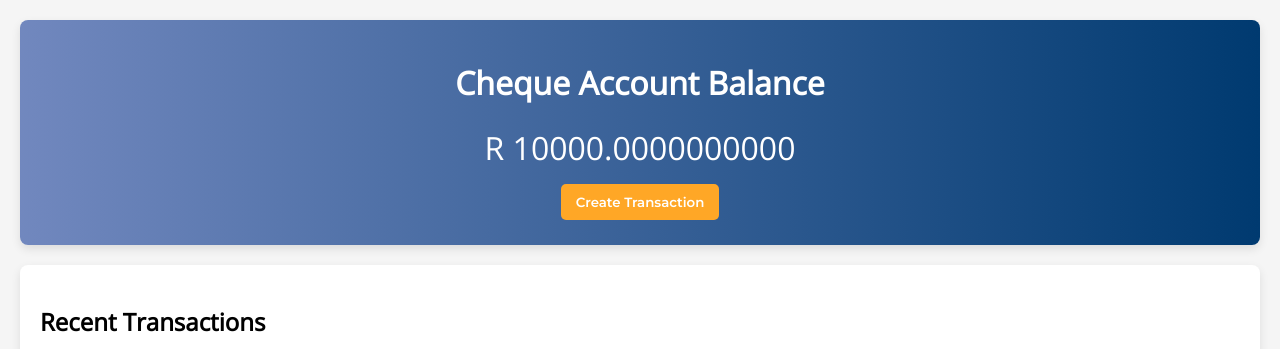
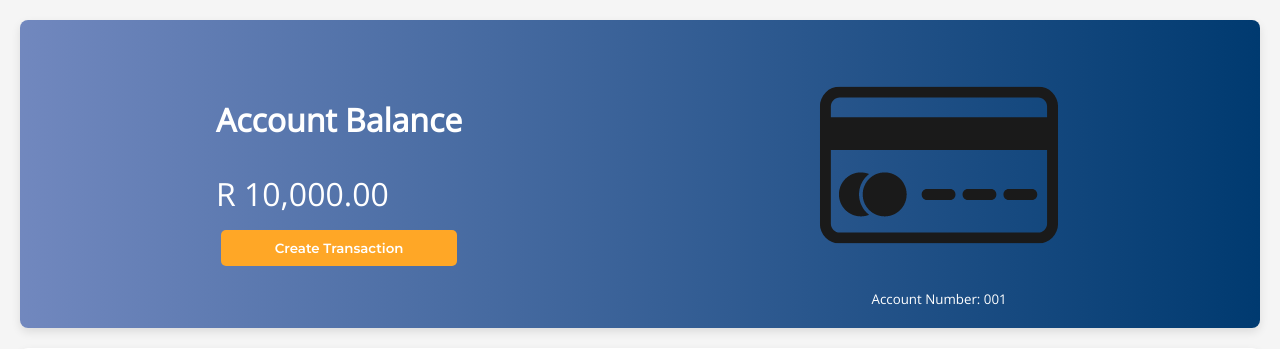
Before and after one commit to Reez0/tyme-bank-transactions, a Flask app: page / in a window 1280 px wide. Shown: the part 69-418 px from the top of the page. Run offline with Flask 3, Linux system fonts and the light colour scheme; data comes from the database, SQL or seed files in the repository; some libraries are stand-ins or nearby versions.

Commit message:
- Minor bug fixes - Styles updated

```diff
--- a/core/db_operations.py
+++ b/core/db_operations.py
@@ -58,10 +58,8 @@ def get_transaction(transaction_id: int) -> Optional[dict]:
 
 def remove_transaction(transaction_id: int) -> None:
     try:
-        rows_deleted = db.session.query(Transaction).filter(
+        db.session.query(Transaction).filter(
             Transaction.id == transaction_id).delete()
-        if rows_deleted == 0:
-            raise ValueError("Transaction not found.")
         db.session.commit()
     except Exception as e:
         db.session.rollback()
@@ -70,14 +68,12 @@ def remove_transaction(transaction_id: int) -> None:
 
 def update_transaction(transaction_id: int, date: datetime, transaction_type: str, description: str, amount: Union[int, float]) -> None:
     try:
-        rows_updated = db.session.query(Transaction).filter(Transaction.id == transaction_id).update({
+        db.session.query(Transaction).filter(Transaction.id == transaction_id).update({
             "date": date,
             "type": transaction_type,
             "description": description,
             "amount": amount
         })
-        if rows_updated == 0:
-            raise ValueError("Transaction not found.")
         db.session.commit()
     except Exception as e:
         db.session.rollback()
--- a/core/static/scripts.ts
+++ b/core/static/scripts.ts
@@ -214,6 +214,7 @@ async function retrieveTransactions(): Promise<void> {
 
         }
         addTransactionEvents();
+        updateBalance();
     } catch (error) {
         console.error('Fetch error:', error);
         alert("Something went wrong");
@@ -272,7 +273,6 @@ async function updateTransaction(transactionId: number): Promise<void> {
             headers: { 'Content-Type': 'application/json' },
             body: JSON.stringify(data),
         });
-
         const responseData: TransactionRetrievalResponse = await handleResponse(response);
         if (responseData.success) {
             // @ts-ignore
@@ -319,6 +319,5 @@ async function handleResponse(response: Response): Promise<any> {
         });
         return;
     }
-    updateBalance();
     return await response.json();
 }
--- a/core/static/styles.css
+++ b/core/static/styles.css
@@ -37,13 +37,24 @@ body {
     border-radius: 8px;
     box-shadow: 0 4px 10px rgba(0, 0, 0, 0.1);
     margin-bottom: 20px;
-    text-align: center;
+    /*! text-align: center; */
+    display: flex;
+    flex-direction: row;
+    justify-content: space-around;
+    align-items: center;
 }
 
 .balance-card h2 {
     font-family: 'Montserrat', sans-serif;
     font-weight: 600;
     font-size: 24px;
+}
+
+.extra {
+    display: flex;
+    flex-direction: column;
+    justify-content: center;
+    align-items: center;
 }
 
 .balance-card p {
@@ -173,6 +184,10 @@ td {
 
 .handle-transaction {
     cursor: pointer;
+}
+
+.handle-transaction:hover {
+    background-color: lightgray;
 }
 
 .transactions-card small {
@@ -381,14 +396,10 @@ td {
 
 .transaction-form textarea {
     resize: vertical;
-    /* Allow vertical resizing */
-    /*! height: 100px; */
-    /* Set a default height */
 }
 
 .transaction-form button {
     background-color: #0056b3;
-    /* Darker Blue */
     color: white;
     border: none;
     padding: 10px 15px;
@@ -401,5 +412,4 @@ td {
 
 .transaction-form button:hover {
     background-color: #004494;
-    /* Even darker blue on hover */
 }
--- a/core/templates/index.html
+++ b/core/templates/index.html
@@ -17,10 +17,16 @@
 
     <main class="dashboard">
         <div class="balance-card">
-            <h1>{{data.account_name}} Balance</h1>
-            <p id="balance">R {{data.account_balance}}</p>
-            <button id="showCreateTransactionModal">Create Transaction</button>
-        </div>
+            <div class="balance" style="display: flex;flex-direction: column;">
+                <h1>Account Balance</h1>
+                <p id="balance">R {{ '{:,.2f}'.format(data.account_balance) }}</p>
+                <button id="showCreateTransactionModal">Create Transaction</button>
+            </div>
+            <div class="extra">
+              <img src="{{ url_for('static', filename='img/card.png') }}"">
+              <small>Account Number: 001</small>
+            </div>
+          </div>
 
         <div class="transactions-card">
             <h2>Recent Transactions</h2>
```
Also changed, not shown: core/routes.py (+5 -2 lines), core/static/img/card.png (added).
